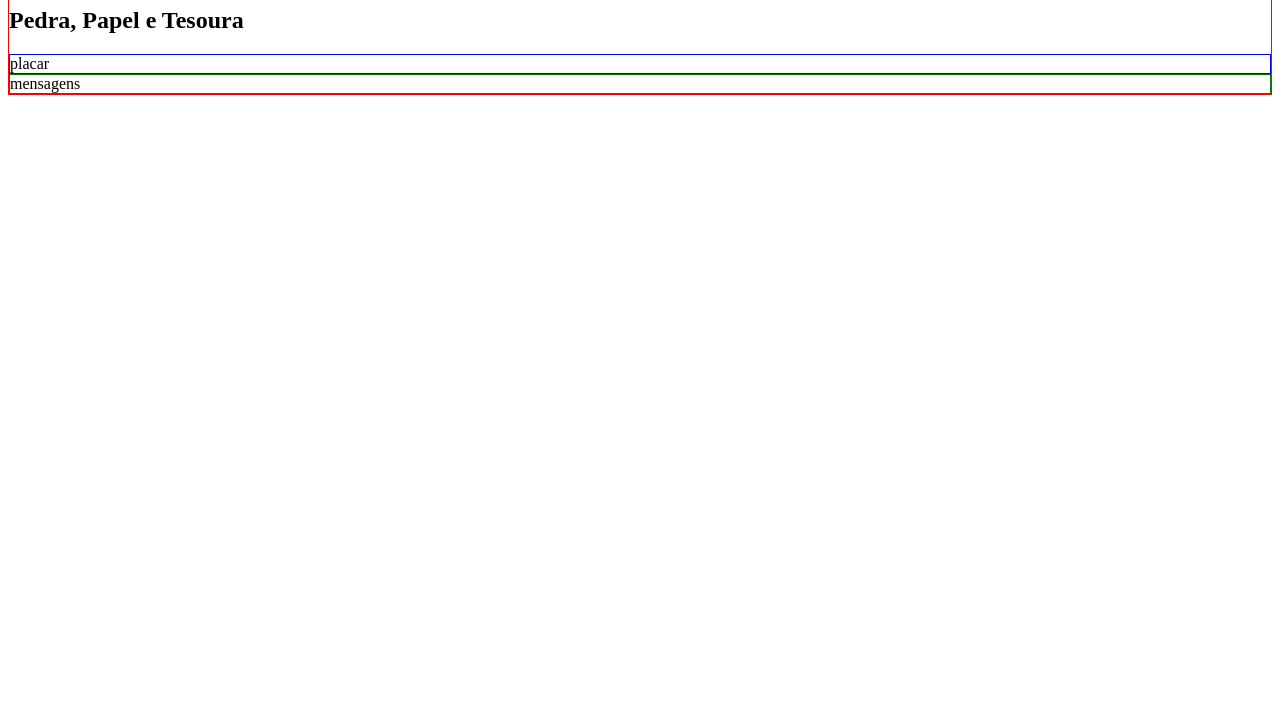
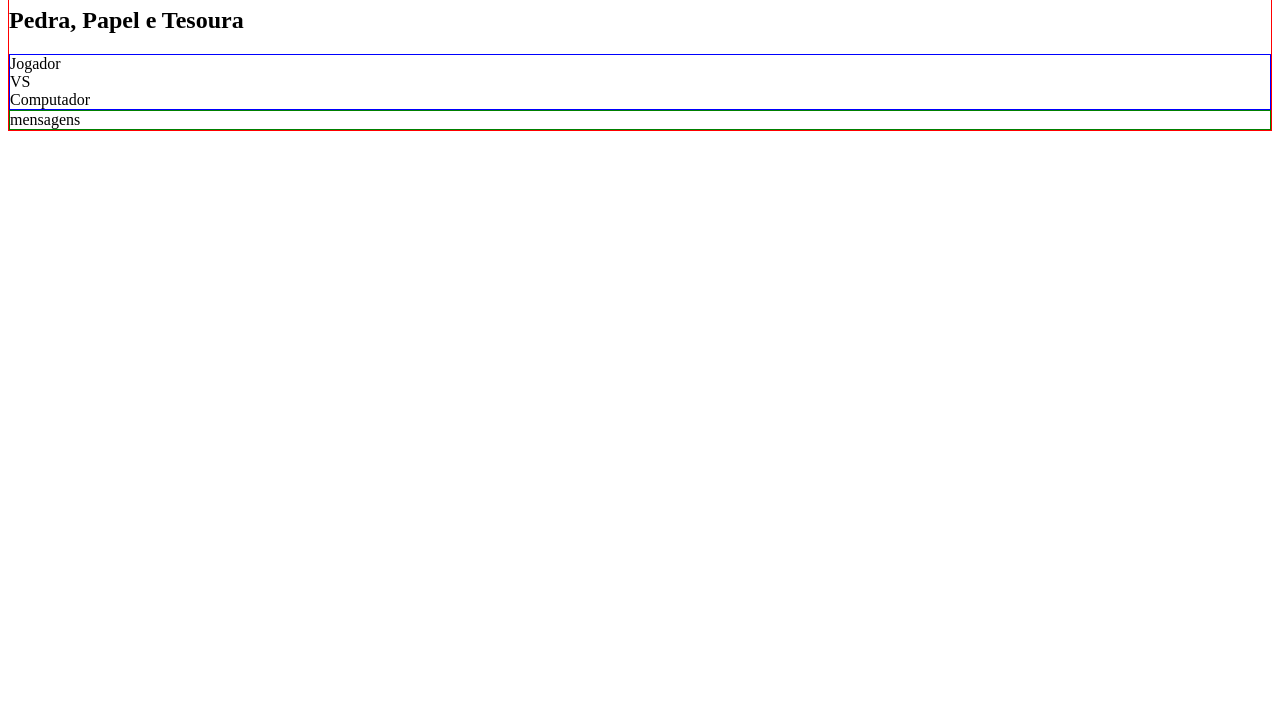
Before and after one commit to HenriqueSOliver/JS_DevSamurai_Basico, a plain HTML site: page JogoJokenpo/index.html in a window 1280 px wide. Shown: the part 82-800 px from the top of the page. Drawn offline with Linux system fonts and the light colour scheme.

Commit message:
Update index.html

```diff
--- a/JogoJokenpo/index.html
+++ b/JogoJokenpo/index.html
@@ -26,7 +26,17 @@
         <h2>Pedra, Papel e Tesoura</h2>
 
         <div id="placar">
-           placar
+            <div id="jogador">
+                Jogador
+           </div>
+
+           <div id="versus">
+            VS
+           </div>
+
+            <div id="computador">
+                Computador
+            </div>
         </div>
 
         <div id="mensagem">
```
